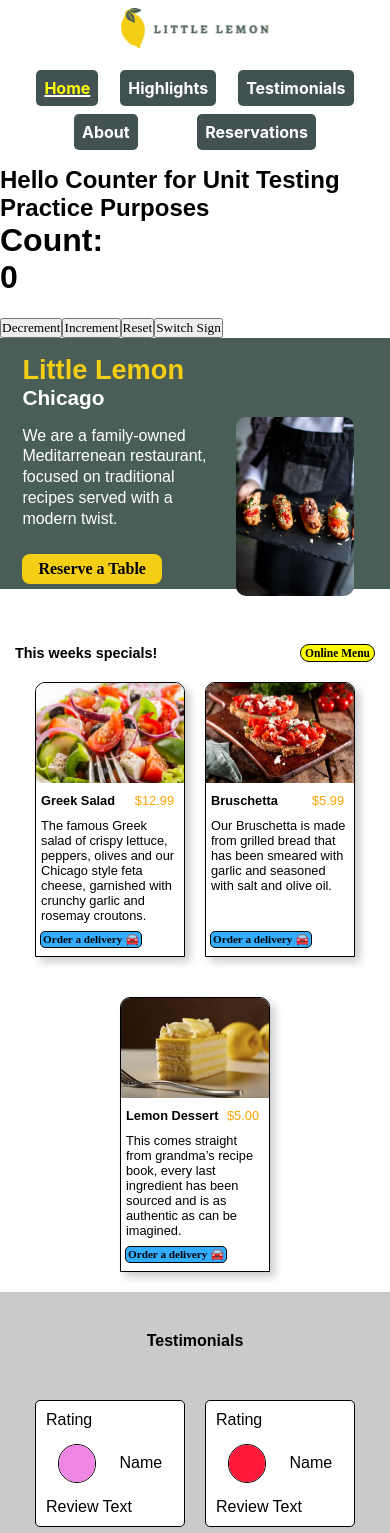
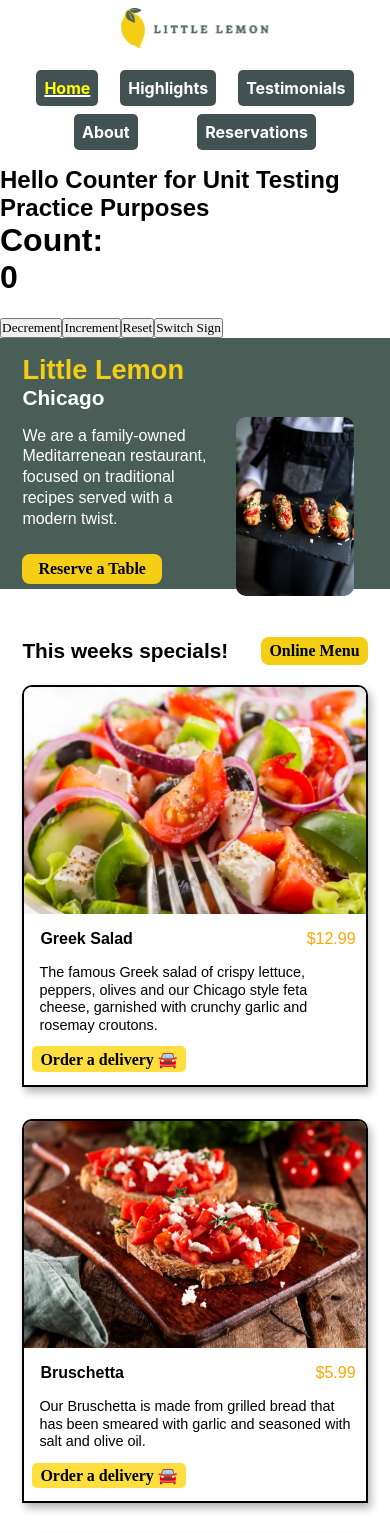
Before and after one commit to Freddsterius/little-lemon, a React (Create React App) app: page / in a window 390 px wide. Shown: the top 1533 px of the page. Built offline with nearby package versions, Linux system fonts and the light colour scheme.

Commit message:
upd.: just refactored the Highloghts, i used grid instead of flex, and i applied media queries using the 6 bootstrap breakpoint

```diff
--- a/src/components/booking/bookingForm/BookingForm.js
+++ b/src/components/booking/bookingForm/BookingForm.js
@@ -25,7 +25,6 @@
   return (
     <>
       <form onSubmit={handleFormSubmit}>
-        <h1>Reservation Form</h1>
         <label htmlFor="res-date">Choose date:</label>
         <input type="date" id="res-date" value={date} onChange={onDateChange} />
         <p>
@@ -78,7 +77,7 @@
           <span style={{ color: "yellow" }}>{occasion}</span>
         </p>
 
-        <label>Seating options</label>
+        <label>Seating options:</label>
         <label htmlFor="standard">
           Standrd
           <input
--- a/src/components/hero/hero.css
+++ b/src/components/hero/hero.css
@@ -177,7 +177,7 @@
 
   /*small*/
   @media (min-width: 576px) {
-    padding: 0.5em 1.1rem;
+    padding: 0.5rem 1.1rem;
   }
 
   /*medium*/
@@ -231,24 +231,3 @@
     transform: translateY(50px);
   }
 }
-/******************************************/
-/* Pre-configured media quert breakpoints */
-/*small*/
-@media (min-width: 576px) {
-}
-
-/*medium*/
-@media (min-width: 768px) {
-}
-
-/*large*/
-@media (min-width: 992px) {
-}
-
-/*extra large*/
-@media (min-width: 1200px) {
-}
-
-/*extra extra large*/
-@media (min-width: 1400px) {
-}
--- a/src/components/highlights/Highlights.js
+++ b/src/components/highlights/Highlights.js
@@ -12,7 +12,7 @@
         <button>Online Menu</button>
       </div>
 
-      <div className="dish-cards">
+      <div className="dish-cards-container">
         <div className="dish-card">
           <img src={greekSalad} alt="a delicious greek salad" />
           <div className="dish-price-container">
--- a/src/components/highlights/highlights.css
+++ b/src/components/highlights/highlights.css
@@ -1,11 +1,9 @@
-* {
+*,
+::before,
+::after {
   padding: 0;
   margin: 0;
   box-sizing: border-box;
-}
-body {
-  width: 100%;
-  font-size: 16px;
 }
 
 img {
@@ -21,235 +19,233 @@
 }
 
 .specials-container {
-  background-color: white;
+  background-color: rgb(255, 255, 255);
+  padding-block: 3rem;
+  padding-inline: 1.4rem;
 
-  /* Phones*/
-  @media (max-width: 600px) {
-    padding-top: 40px;
+  /*small*/
+  @media (min-width: 576px) {
+    padding-top: 3.5rem;
+    padding-inline: 4rem;
   }
 
-  /*Tablets*/
-  @media (min-width: 600.1px) {
-    padding-top: 65px;
+  /*medium*/
+  @media (min-width: 768px) {
+    padding-top: 4rem;
+    padding-inline: 5rem;
   }
-  /* Laptops and Desktops*/
-  @media (min-width: 1000px) {
-    padding-top: 80px;
+
+  /*large*/
+  @media (min-width: 992px) {
+    padding-top: 5rem;
+    padding-inline: 7rem;
+  }
+
+  /*extra large*/
+  @media (min-width: 1200px) {
+    padding-top: 6rem;
+    padding-inline: 9rem;
+  }
+
+  /*extra extra large*/
+  @media (min-width: 1400px) {
+    padding-top: 7rem;
+    padding-inline: 10rem;
   }
 }
+
 .title-button-container {
   display: flex;
   align-items: center;
   justify-content: space-between;
-  position: relative;
-
-  /* Phones*/
-  @media (max-width: 600px) {
-    margin-top: 15px;
-  }
-
-  /*Tablets*/
-  @media (min-width: 600.1px) {
-  }
-
-  /* Laptops and Desktops*/
-  @media (min-width: 1000px) {
-  }
 }
 .title-button-container h2 {
   color: #000000;
-  position: relative;
+  font-size: 1.3rem;
+  font-weight: bold;
 
-  /* Phones*/
-  @media (max-width: 600px) {
-    position: relative;
-    left: 15px;
-    font-size: 0.9rem;
-    margin-right: 30px;
-  }
-
-  /*Tablets*/
-  @media (min-width: 600.1px) {
-    position: relative;
-    left: 80px;
+  /*small*/
+  @media (min-width: 576px) {
     font-size: 1.5rem;
   }
 
-  /* Laptops and Desktops*/
-  @media (min-width: 1000px) {
-    font-size: 2.5rem;
-    left: 100px;
+  /*medium*/
+  @media (min-width: 768px) {
+    font-size: 1.6rem;
+  }
+
+  /*large*/
+  @media (min-width: 992px) {
+    font-size: 1.7rem;
+  }
+
+  /*extra large*/
+  @media (min-width: 1200px) {
+    font-size: 1.8rem;
+  }
+
+  /*extra extra large*/
+  @media (min-width: 1400px) {
+    font-size: 1.9rem;
   }
 }
 .title-button-container button {
-  background-color: yellow;
-  border: 1px solid black;
-  border-radius: 16px;
-  padding: 8px;
+  background-color: #f4ce14;
+  border: none;
+  border-radius: 8px;
+  padding: 0.3rem 0.5rem;
+  font-size: 1rem;
+  white-space: nowrap;
   font-weight: bold;
-  position: relative;
+  transition: opacity 200ms;
 
-  /* Phones*/
-  @media (max-width: 600px) {
-    border-radius: 10px;
-    padding: 2px 4px;
-    font-size: 0.72rem;
-    right: 15px;
+  /*small*/
+  @media (min-width: 576px) {
+    padding: 0.4rem 0.6rem;
   }
 
-  /*Tablets*/
-  @media (min-width: 600.1px) {
+  /*medium*/
+  @media (min-width: 768px) {
+    padding: 0.5rem 0.7rem;
+    font-size: 1rem;
+  }
+
+  /*large*/
+  @media (min-width: 992px) {
+    padding: 0.6rem 0.8rem;
     font-size: 1.1rem;
-    border-radius: 16px;
-    padding: 4px 6px;
-    right: 80px;
   }
-  /* Laptops and Desktops*/
-  @media (min-width: 1000px) {
+
+  /*extra large*/
+  @media (min-width: 1200px) {
+    padding: 0.7rem 0.9rem;
+    font-size: 1.2rem;
+  }
+
+  /*extra extra large*/
+  @media (min-width: 1400px) {
+    padding: 0.81rem 1rem;
     font-size: 1.3rem;
-    right: 100px;
   }
 }
+
 .title-button-container button:hover {
   cursor: pointer;
   opacity: 0.5;
 }
-.title-button-container button:active {
-  border: 2px solid green;
-}
 
-.dish-cards {
-  display: flex;
-  justify-content: space-around;
+.dish-cards-container {
+  background-color: rgb(255, 255, 255);
+  display: grid;
+  grid-template-columns: repeat(auto-fit, minmax(180px, 1fr));
+  grid-auto-rows: minmax(50px, auto);
+  gap: 2rem;
   margin-top: 20px;
 
-  /* Phones*/
-  @media (max-width: 600px) {
-    flex-wrap: wrap;
-    justify-content: center;
-    gap: 20px;
-    padding-inline: 30px;
+  /*small*/
+  @media (min-width: 576px) {
+    gap: 2rem;
   }
 
-  /*Tablets*/
-  @media (min-width: 600.1px) {
-    flex-wrap: wrap;
-    justify-content: center;
-    gap: 30px;
-    padding-inline: 40px;
+  /*medium*/
+  @media (min-width: 768px) {
+    gap: 3rem;
   }
 
-  /* Laptops and Desktops*/
-  @media (min-width: 1000px) {
-    justify-content: space-around;
-    padding-inline: 40px;
+  /*large*/
+  @media (min-width: 992px) {
+    gap: 4rem;
+  }
+
+  /*extra large*/
+  @media (min-width: 1200px) {
+    gap: 5rem;
+  }
+
+  /*extra extra large*/
+  @media (min-width: 1400px) {
+    gap: 6rem;
   }
 }
 .dish-card {
-  border: 1.5px solid black;
+  border: 2px solid black;
   border-top-right-radius: 10px;
   border-top-left-radius: 10px;
-  overflow: hidden; /* hides text with it overrides the card*/
-  box-shadow: 5px 5px 8px rgba(0, 0, 0, 0.2);
-  width: 20px;
-  height: 380px;
-  margin-bottom: 20px;
+  overflow: hidden;
+  box-shadow: 3px 5px 8px rgba(0, 0, 0, 0.3);
+  height: auto;
+  padding-bottom: 50px;
   position: relative;
+}
 
-  /* Phones*/
-  @media (max-width: 600px) {
-    min-width: 130px;
-    width: 150px;
-    height: 275px;
-  }
-
-  /*Tablets */
-  @media (min-width: 600px) {
-    min-width: 200px;
-    width: 180px;
-  }
-}
 .dish-card img {
   width: 100%; /* Make image take full width */
-  height: 160px; /* Set a fixed height */
+  height: auto;
   object-fit: cover;
+}
 
-  /* Phones*/
-  @media (max-width: 600px) {
-    height: 100px; /* Set a fixed height */
-  }
-}
 .dish-card .dish-price-container {
-  padding: 10px 10px;
+  padding: 1rem;
   display: flex;
   align-items: center;
   position: relative;
+}
 
-  /* Phones*/
-  @media (max-width: 600px) {
-    padding-top: 10px;
-    padding-inline: 5px;
-  }
-}
 .dish-card .dish-name {
   color: rgb(0, 0, 0);
-  font-size: 1.1rem;
+  font-size: 1rem;
   font-weight: bold;
-
-  /* Phones*/
-  @media (max-width: 600px) {
-    font-size: 0.8rem;
-  }
 }
 .dish-card .price {
   color: orange;
   font-size: 1rem;
   position: absolute;
   right: 10px;
-
-  /* Phones*/
-  @media (max-width: 600px) {
-    font-size: 0.8rem;
-  }
 }
 .dish-description {
   color: black;
-  font-size: 1rem;
+  font-size: 0.9rem;
   padding-inline: 15px;
+  line-height: 1.1rem;
+}
 
-  /* Phones*/
-  @media (max-width: 600px) {
-    font-size: 0.8rem;
-    padding-inline: 5px;
-    line-height: 15px;
-  }
-}
 .delivery-btn {
   font-size: 1rem;
   font-weight: bold;
-  background-color: #32adff;
-  border: 1px solid black;
+  background-color: #ffdf3f;
+  border: none;
   border-radius: 5px;
   color: rgb(0, 0, 0);
   white-space: nowrap;
-  padding: 3px 5px;
+  padding: 0.2rem 0.5rem;
   position: absolute;
-  left: 5px;
-  bottom: 15px;
-
-  /* Phones*/
-  @media (max-width: 600px) {
-    font-size: 0.7rem;
-    font-weight: bold;
-    padding: 1px 2px;
-    left: 4px;
-    bottom: 8px;
-  }
+  left: 0.5rem;
+  bottom: 0.8rem;
+  transition: opacity 200ms;
 }
 .delivery-btn:hover {
   cursor: pointer;
   opacity: 0.6;
 }
-.delivery-btn:active {
-  border: 2px solid green;
+
+/******************************************/
+/* Pre-configured media quert breakpoints */
+/*small*/
+@media (min-width: 576px) {
 }
+
+/*medium*/
+@media (min-width: 768px) {
+}
+
+/*large*/
+@media (min-width: 992px) {
+}
+
+/*extra large*/
+@media (min-width: 1200px) {
+}
+
+/*extra extra large*/
+@media (min-width: 1400px) {
+}
--- a/src/components/main/Main.js
+++ b/src/components/main/Main.js
@@ -1,5 +1,5 @@
 import React, { useReducer /* useEffect */ } from "react";
-//import { fetchAPI, submitAPI } from "../../APIs/api";
+import { fetchAPI, submitAPI } from "../../APIs/api";
 import { Routes, Route } from "react-router-dom";
 
 import HomePage from "../homepage/HomePage";
```
Also changed, not shown: 2 other files (tests, documents, lock files or other folders).
